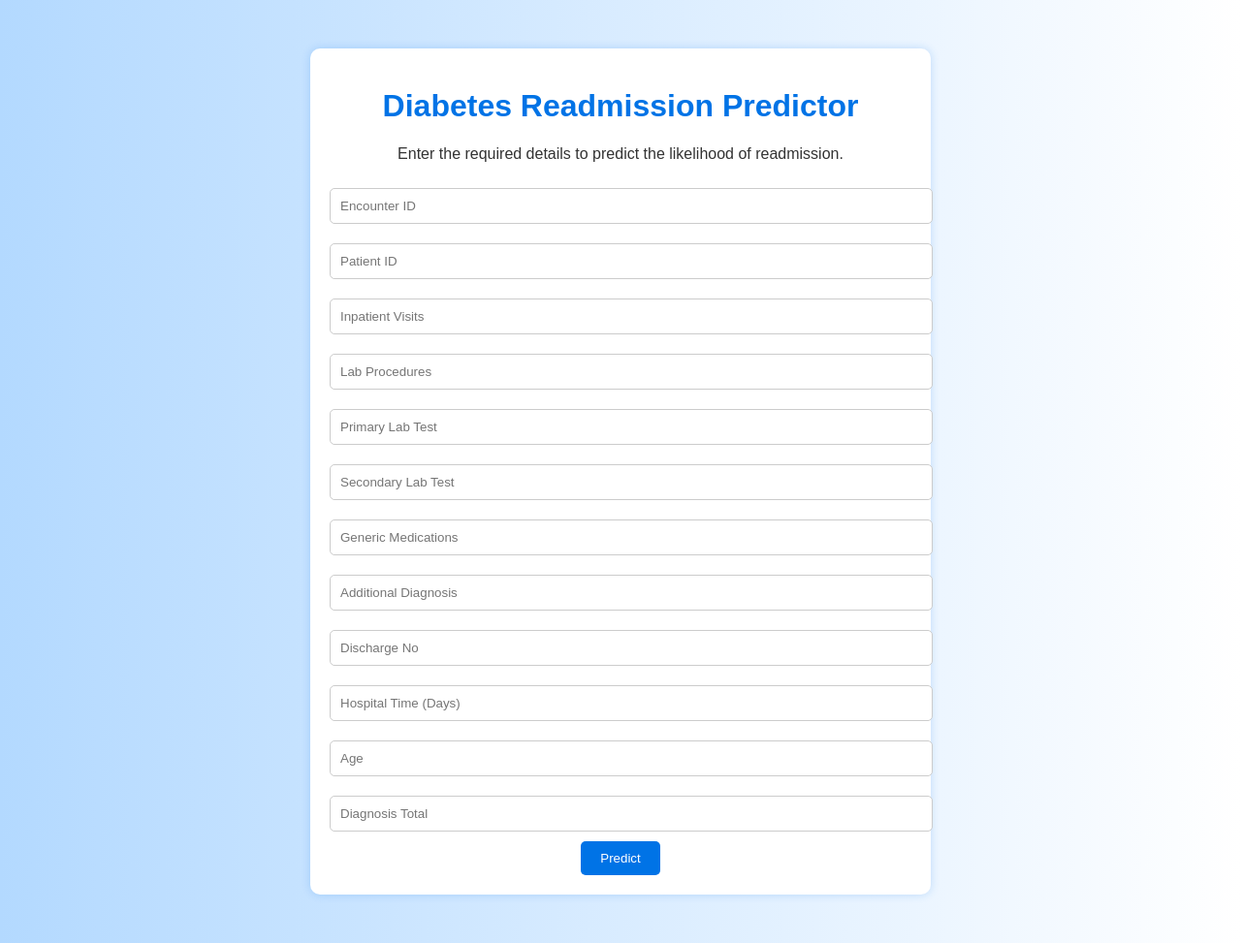
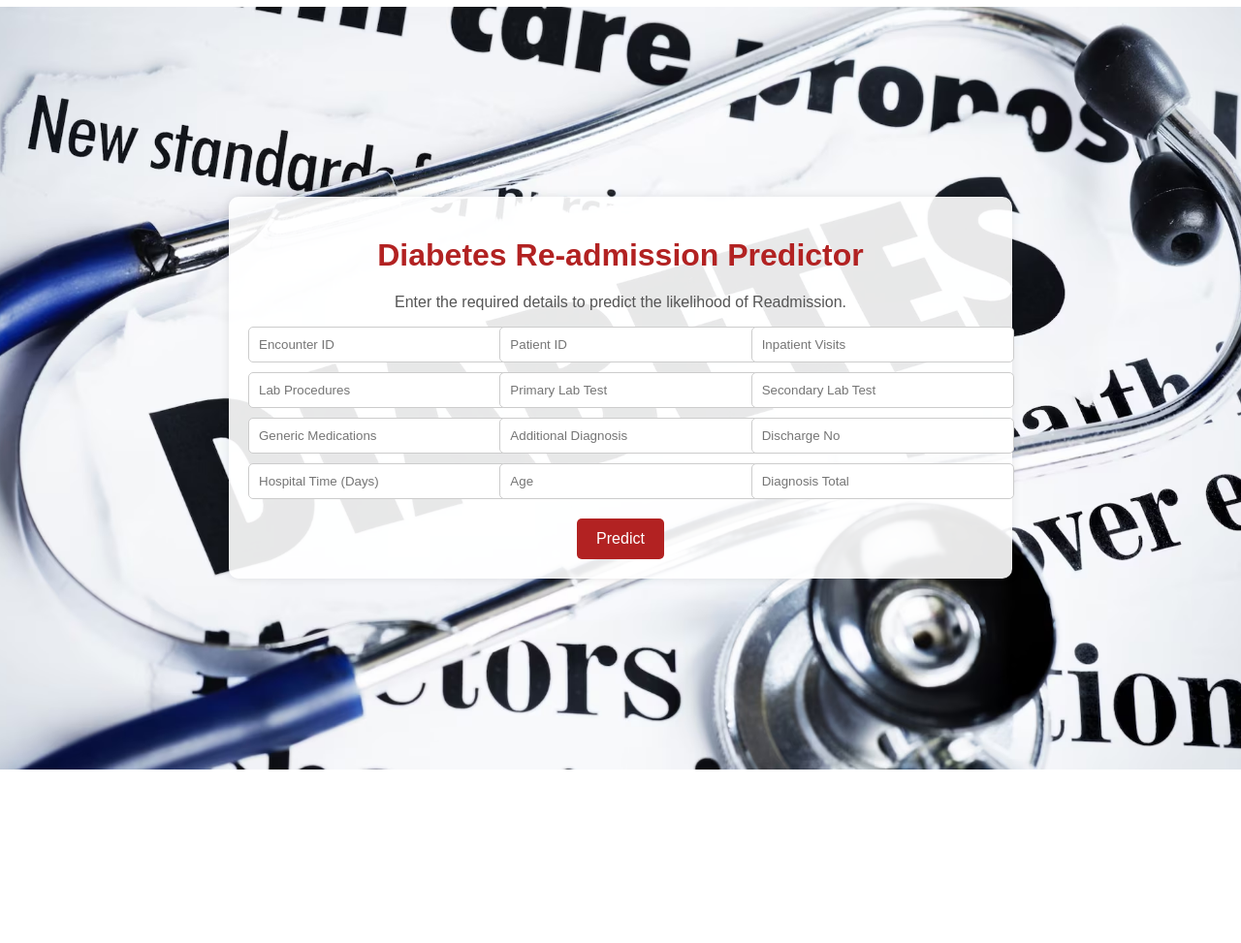
Before and after one commit to Jodhiamboapiyo/Diabetes_130-US_Hospitals_1999-2008, a Flask app: page / in a window 1280 px wide. Shown: the whole page at 97% size. After the commit the page ends 794 px from the top, so only its background shows below. Run offline with Flask 3, Linux system fonts and the light colour scheme; parts of the project's set-up code (start-up, migrations or seed data) failed here and were passed over.

Commit message:
refining deployment

```diff
--- a/Deployment/Mbego/app.py
+++ b/Deployment/Mbego/app.py
@@ -30,6 +30,9 @@ rename_mapping = {
     "Diagnosis Total": "number_diagnoses"
 }
 
+# Reverse mapping for predictions
+reverse_mapping = {0: 'No readmission', 1: 'more 30 days', 2: 'less 30 days'}
+
 @app.route("/")
 def home():
     return render_template("index.html")
@@ -37,20 +40,23 @@ def home():
 @app.route("/predict", methods=["POST"])
 def predict():
     try:
-        #  Collect user input
+        # Collect user input
         user_input = {rename_mapping[feature]: float(request.form.get(feature, 0)) for feature in rename_mapping}
         input_df = pd.DataFrame([user_input])  # Convert input to DataFrame
 
-        #  Ensure correct feature order
+        # Ensure correct feature order
         input_df = input_df[pipeline.feature_names_in_]
 
-        #  Make prediction
+        # Make prediction
         prediction = pipeline.predict(input_df)
 
-        return render_template("index.html", prediction=f"Readmission Prediction: {prediction[0]}")
+        # Convert numerical prediction back to original format
+        prediction_result = reverse_mapping.get(prediction[0], "Unknown")
+
+        return render_template("index.html", prediction_text=f"Prediction Results: {prediction_result}")
 
     except Exception as e:
-        return render_template("index.html", prediction=f"Error: {str(e)}")
+        return render_template("index.html", prediction_text=f"Error: {str(e)}")
 
 if __name__ == "__main__":
     app.run(debug=True)
--- a/Deployment/Mbego/static/styles.css
+++ b/Deployment/Mbego/static/styles.css
@@ -1,63 +1,111 @@
-/* */
+/* styles.css */
 body {
-    font-family: 'Arial', sans-serif;
-    background: linear-gradient(to right, #b3d9ff, #ffffff);
-    color: #333;
+    font-family: Arial, sans-serif;
+    background-image: url("{{ url_for('static', filename='images/png1.avif') }}");
+    background-size: cover;
+    background-position: center;
+    background-repeat: no-repeat;
+    background-attachment: fixed;
+    text-align: center;
     margin: 0;
     padding: 0;
-    text-align: center;
+    height: 100vh;
+    display: flex;
+    justify-content: center;
+    align-items: center;
+    animation: backgroundZoom 10s infinite alternate; /* Background zoom animation */
 }
 
-/* Stylish Container */
-.container {
-    max-width: 600px;
-    background: #ffffff;
-    padding: 20px;
-    margin: 50px auto;
-    border-radius: 10px;
-    box-shadow: 0px 0px 10px rgba(0, 115, 230, 0.2);
+@keyframes backgroundZoom {
+    0% {
+        background-size: 100%;
+    }
+    100% {
+        background-size: 110%;
+    }
 }
 
-/* Header */
-h1 {
-    color: #0073e6;
+.container {
+    width: 60%;
+    background: rgba(255, 255, 255, 0.9);
+    padding: 20px;
+    border-radius: 10px;
+    box-shadow: 0px 0px 10px rgba(0, 0, 0, 0.1);
+    animation: fadeIn 1.5s ease-in-out; /* Fade-in animation */
 }
 
-/* Input Fields */
-input, select {
-    width: 100%;
+@keyframes fadeIn {
+    0% {
+        opacity: 0;
+        transform: translateY(-20px);
+    }
+    100% {
+        opacity: 1;
+        transform: translateY(0);
+    }
+}
+
+h1 {
+    color: #b22222;
+    animation: slideIn 1s ease-in-out; /* Slide-in animation for the heading */
+}
+
+@keyframes slideIn {
+    0% {
+        transform: translateX(-100%);
+    }
+    100% {
+        transform: translateX(0);
+    }
+}
+
+p {
+    font-size: 16px;
+    color: #555;
+}
+
+.form-grid {
+    display: grid;
+    grid-template-columns: repeat(3, 1fr);
+    gap: 10px;
+    margin-bottom: 20px;
+}
+
+input {
     padding: 10px;
-    margin: 10px 0;
     border: 1px solid #ccc;
     border-radius: 5px;
+    width: 100%;
+    transition: transform 0.3s ease; /* Smooth transition for input hover */
 }
 
-/* Submit Button */
+input:hover {
+    transform: scale(1.02); /* Slightly scale up on hover */
+}
+
 button {
-    background: #0073e6;
+    padding: 12px 20px;
+    background: #b22222;
     color: white;
-    padding: 10px 20px;
     border: none;
+    border-radius: 5px;
     cursor: pointer;
-    border-radius: 5px;
-    transition: 0.3s;
+    font-size: 16px;
+    transition: transform 0.3s ease, background-color 0.3s ease; /* Smooth transitions */
 }
 
 button:hover {
-    background: #005bb5;
+    background: #8b0000;
+    transform: scale(1.05); /* Scale up on hover */
 }
 
-/* Result Box */
 .result {
-    font-size: 18px;
     margin-top: 20px;
     padding: 15px;
-    background: #5cb85c;
-    color: white;
+    font-size: 18px;
+    background: #dff0d8;
+    color: #3c763d;
     border-radius: 5px;
     display: inline-block;
+    animation: fadeIn 1s ease-in-out; /* Fade-in animation for the result */
 }
-
-.result.alert {
-    background: #d9534f;
-}
--- a/Deployment/Mbego/templates/index.html
+++ b/Deployment/Mbego/templates/index.html
@@ -5,15 +5,14 @@
     <meta name="viewport" content="width=device-width, initial-scale=1.0">
     <title>Diabetes Readmission Prediction</title>
     <link rel="stylesheet" type="text/css" href="{{ url_for('static', filename='styles.css') }}">
-
 </head>
-<body>
-
+<body style="background-image: url('{{ url_for('static', filename='images/png1.avif') }}'); background-size: cover; background-position: center; background-repeat: no-repeat; background-attachment: fixed;">
     <div class="container">
-        <h1>Diabetes Readmission Predictor</h1>
-        <p>Enter the required details to predict the likelihood of readmission.</p>
+        <h1>Diabetes Re-admission Predictor</h1>
+        <p>Enter the required details to predict the likelihood of Readmission.</p>
 
         <form action="/predict" method="post">
+            <div class="form-grid">
                 <input type="number" name="Encounter ID" placeholder="Encounter ID" required>
                 <input type="number" name="Patient ID" placeholder="Patient ID" required>
                 <input type="number" name="Inpatient visits" placeholder="Inpatient Visits" required>
@@ -26,16 +25,16 @@
                 <input type="number" name="Hospital Time" placeholder="Hospital Time (Days)" required>
                 <input type="number" name="Age" placeholder="Age" required>
                 <input type="number" name="Diagnosis Total" placeholder="Diagnosis Total" required>
+            </div>
 
             <button type="submit">Predict</button>
         </form>
 
         {% if prediction_text %}
-            <div class="result {% if 'high' in prediction_text %}alert{% endif %}">
+            <div class="result">
                 {{ prediction_text }}
             </div>
         {% endif %}
     </div>
-
 </body>
 </html>
```
Also changed, not shown: Deployment/Mbego/static/images/png1.avif (added). Lines whose indentation alone changed are shown as unchanged.
